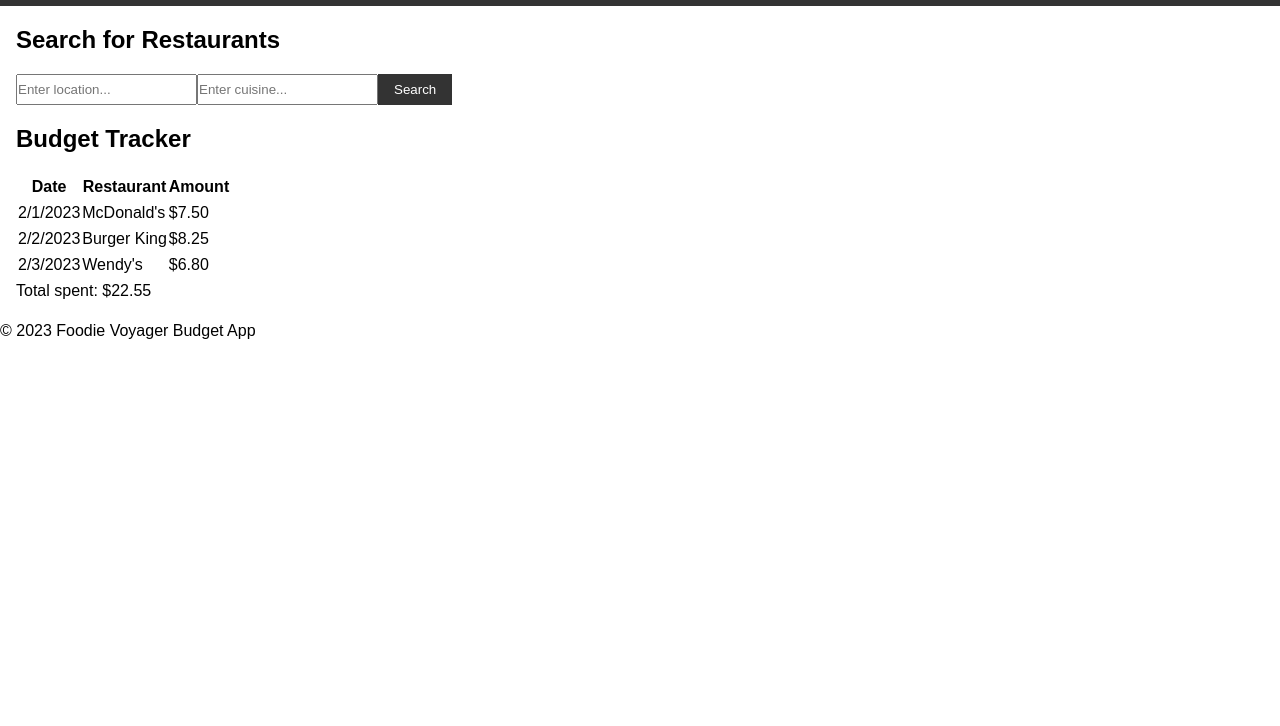
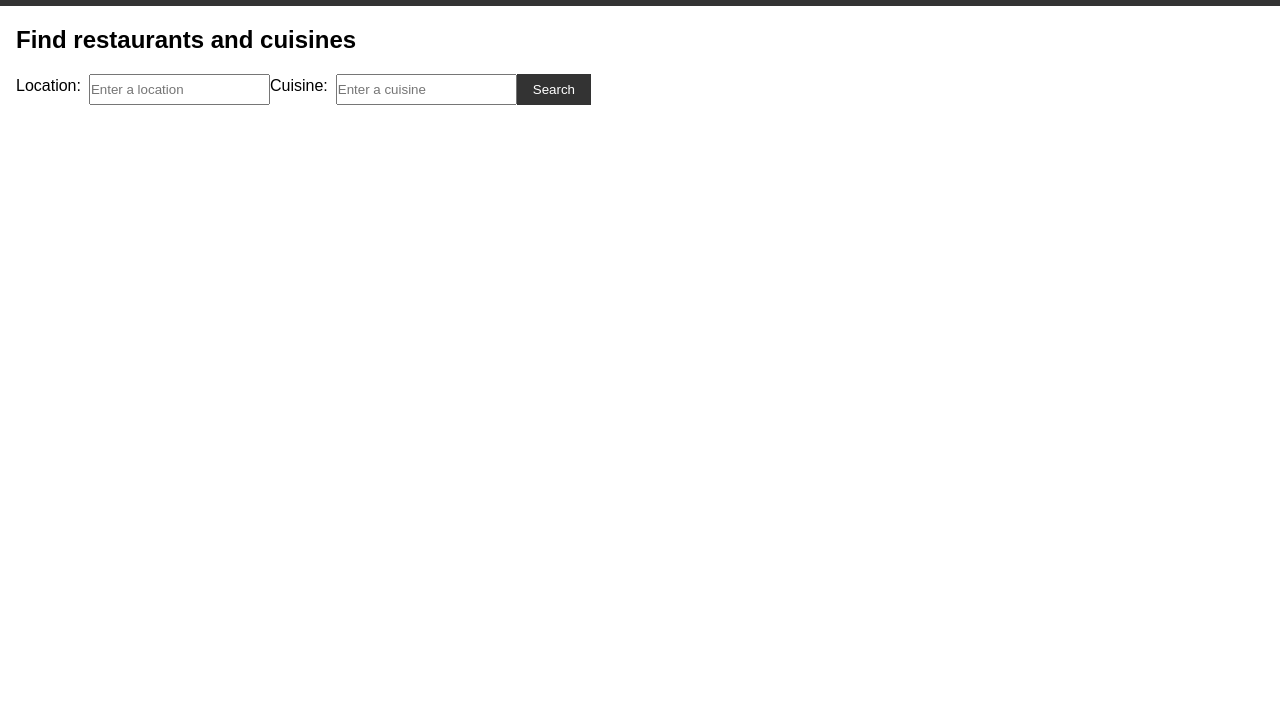
Before and after one commit to Geminitheman7/FoodieTracker, a plain HTML site: page index.html in a window 1280 px wide. Shown: the part 74-800 px from the top of the page. Drawn offline with Linux system fonts and the light colour scheme.

Commit message:
Update index.html

```diff
--- a/index.html
+++ b/index.html
@@ -1,9 +1,10 @@
 <!DOCTYPE html>
-<html>
+<html lang="en">
   <head>
-    <meta charset="utf-8">
+    <meta charset="UTF-8" />
+    <meta name="viewport" content="width=device-width, initial-scale=1.0" />
     <title>Foodie Voyager Budget App</title>
-    <link rel="stylesheet" href="style.css">
+    <link rel="stylesheet" href="style.css" />
   </head>
   <body>
     <header>
@@ -11,55 +12,23 @@
       <nav>
         <ul>
           <li><a href="index.html">Home</a></li>
+          <li><a href="favorites.html">Favorites</a></li>
+          <li><a href="settings.html">Settings</a></li>
+          <li><a href="budget.html">Budget</a></li>
           <li><a href="search.html">Search</a></li>
-          <li><a href="budget.html">Budget</a></li>
-          <li><a href="settings.html">Settings</a></li>
         </ul>
       </nav>
     </header>
     <main>
-      <section id="search-section">
-        <h2>Search for Restaurants</h2>
-        <form>
-          <input type="text" placeholder="Enter location...">
-          <input type="text" placeholder="Enter cuisine...">
-          <button type="submit">Search</button>
-        </form>
-      </section>
-      <section id="budget-section">
-        <h2>Budget Tracker</h2>
-        <table>
-          <thead>
-            <tr>
-              <th>Date</th>
-              <th>Restaurant</th>
-              <th>Amount</th>
-            </tr>
-          </thead>
-          <tbody>
-            <tr>
-              <td>2/1/2023</td>
-              <td>McDonald's</td>
-              <td>$7.50</td>
-            </tr>
-            <tr>
-              <td>2/2/2023</td>
-              <td>Burger King</td>
-              <td>$8.25</td>
-            </tr>
-            <tr>
-              <td>2/3/2023</td>
-              <td>Wendy's</td>
-              <td>$6.80</td>
-            </tr>
-          </tbody>
-        </table>
-        <p>Total spent: $22.55</p>
-      </section>
+      <h2>Find restaurants and cuisines</h2>
+      <form>
+        <label for="location">Location:</label>
+        <input type="text" id="location" placeholder="Enter a location" required />
+        <label for="cuisine">Cuisine:</label>
+        <input type="text" id="cuisine" placeholder="Enter a cuisine" />
+        <button type="submit">Search</button>
+      </form>
     </main>
-    <footer>
-      <p>&copy; 2023 Foodie Voyager Budget App</p>
-    </footer>
     <script src="script.js"></script>
   </body>
 </html>
```
